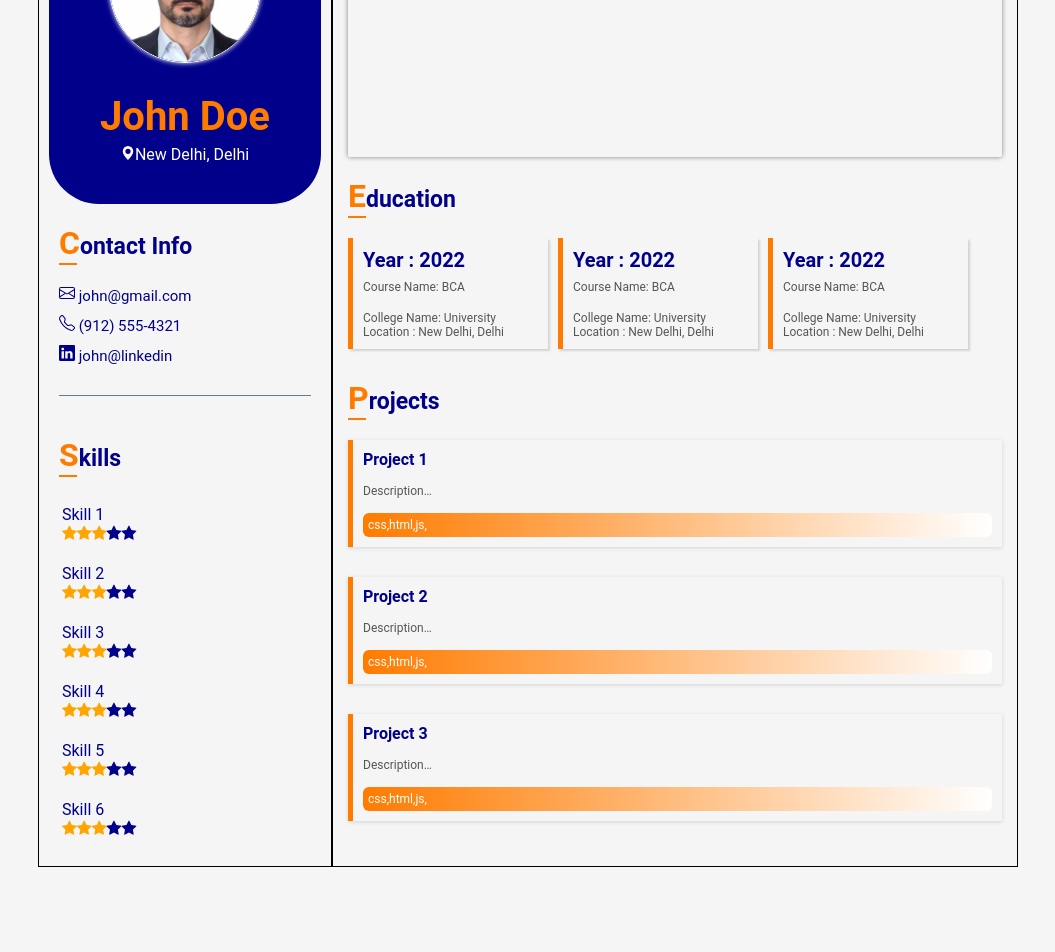
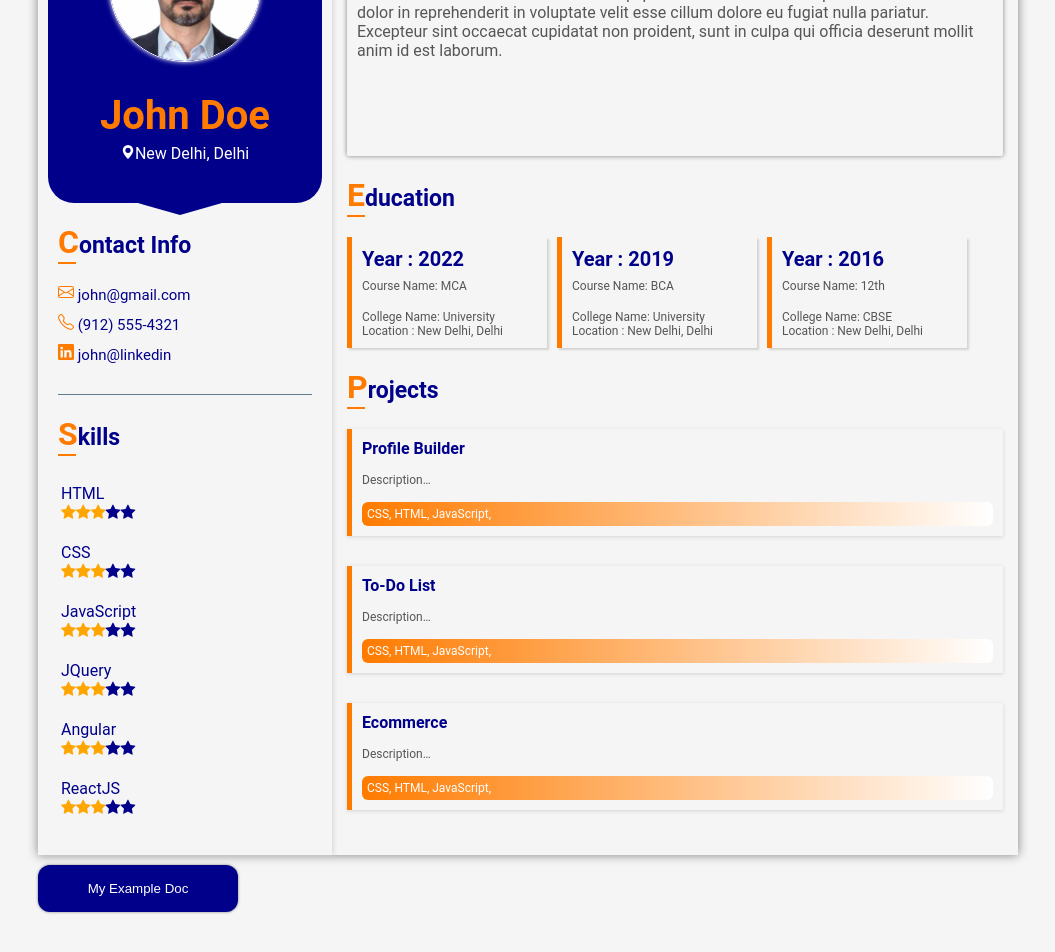
Before and after one commit to vanshikaa-06/MockProject, a React (Create React App) app: page / in a window 1280 px wide. Shown: the part 190-1142 px from the top of the page, without its empty margins (112-1167 px from the left). Before the commit the page ends 1107 px from the top, so only its background shows below. Built offline with nearby package versions, Linux system fonts and the light colour scheme.

Commit message:
final updates 1

```diff
--- a/src/App.js
+++ b/src/App.js
@@ -2,6 +2,7 @@ import logo from './logo.svg';
 import './App.scss';
 import Records from './records.json'
 import React from 'react';
+import ExampleDoc from './downloads/Resume.pdf'
 <style>
   @import url('https://fonts.googleapis.com/css2?family=Roboto:wght@300&display=swap');
 </style>
@@ -17,6 +18,7 @@ function App() {
         Records && Records.map(record=>{
           return(
             <React.Fragment>
+              <div className='profile-detail'>
             <div className='profile-pic'>
             <img src={record.aboutme.image} height={150} width={150} alt="profile"></img><br/>
               </div>
@@ -29,6 +31,7 @@ function App() {
                 <path d="M8 16s6-5.686 6-10A6 6 0 0 0 2 6c0 4.314 6 10 6 10zm0-7a3 3 0 1 1 0-6 3 3 0 0 1 0 6z"/>
                 </svg>
                   {record.aboutme.location.city}, {record.aboutme.location.state}<br/>
+             </div>
              </div>
             </React.Fragment>
           )
@@ -123,13 +126,6 @@ function App() {
                             )
                 }
                 )}
-                {/* <div class="desc-container">
-                              <h4>2017 - Present</h4>
-                              <p>UX Developer</p>
-                              <p>Lorem ipsum dolor sit amet consectetur adipisicing elit. Ducimus autem soluta,
-                              repellat minus quam ad pariatur eaque. Neque provident impedit aut eveniet
-                              </p>
-                          </div> */}
                           </div>
               </React.Fragment>
             )
@@ -149,7 +145,7 @@ function App() {
                                       <div className='small-container'>
                                         <h4>{data.name}</h4>
                                         <p>{data.description}</p>
-                                        <p>{data.techStack.map(data => (<span>{data},</span>))}</p>
+                                        <p>{data.techStack.map(data => (<span>{data}, </span>))}</p>
                                       </div>
 
                             )
@@ -166,8 +162,8 @@ function App() {
 
     </div>
 
-
-
+  <a href={ExampleDoc} download="MyExampleDoc" target='_blank'>
+    <button className='btn1'>My Example Doc</button></a>
     </React.Fragment>
   );
 }
--- a/src/App.scss
+++ b/src/App.scss
@@ -17,14 +17,17 @@ body {
 .grid-container{
   display:grid;
   grid-template-columns: 30% 70%;
+  box-shadow: 0px 0px 10px gray;
 }
 
 .containerfirst{
-  border: 1px solid black;
+  // border: 1px solid black;
+  box-shadow: 1px 0px 5px lightgray;
+
 }
 
 .containersec{
-  border: 1px solid black;
+  // border: 1px solid black;
   padding: 15px;
 }
 
@@ -83,12 +86,13 @@ li {
 }
 
 .contact-info {
-  margin-bottom: 40px;
+  margin-bottom: 20px;
   margin-left: 20px;
   margin-right: 20px;
   font-size: 15px;
   border-bottom: 1px solid #607D8B;
   padding-bottom: 20px;
+  color: darkblue;
 }
 
 .contact-info span {
@@ -96,16 +100,30 @@ li {
   margin-bottom: 10px;
 }
 
+.contact-info span svg{
+  color: rgb(255, 123, 0);
+}
+
 .aboutus-container{
     padding: 20px;
     background-color: darkblue;
-    border-bottom-right-radius: 50px;
-    border-bottom-left-radius: 50px;
+    border-bottom-right-radius: 26px;
+    border-bottom-left-radius: 26px;
     margin:0px 10px;
-    color:rgb(255, 123, 0)
+    color:rgb(255, 123, 0);
 }
+
+.profile-detail::after{
+  content: "";
+  width: 0;
+  height: 0;
+  border-right: 7rem solid transparent;
+  border-left: 7rem solid transparent;
+  border-top: 2rem solid darkblue;
+  position: absolute;
+}
+
 .profile-pic{
-
     box-shadow: 0px 0px 5px white;
     border: 1px solid white;
     border-radius: 60%;
@@ -182,7 +200,7 @@ li {
     font-family: 'Roboto', sans-serif;
     border-left:5px solid rgb(255, 123, 0);
     flex-basis: 175px;
-    margin: 0px 10px 10px 0px;
+    margin: 0px 10px 0px 0px;
     box-shadow: 2px 2px 2px lightgray;
   }
   .desc-container h4{
@@ -211,5 +229,15 @@ li {
       width: 18px;
       padding-top: 1px;
       border-bottom: 2px solid rgb(255, 123, 0);
+  }
 
+  .btn1{
+    background-color: darkblue;
+    border: 1px solid transparent;
+    width: 200px;
+    color: white;
+    padding: 15px 20px;
+    margin-top: 10px;
+    border-radius: 12px;
+    box-shadow: 0px 0px 3px gray;
   }
--- a/src/records.json
+++ b/src/records.json
@@ -7,37 +7,37 @@
         "city": "New Delhi",
         "state" : "Delhi"
       },
-      "summary": "A summary of John Doe…"
+      "summary": "Lorem ipsum dolor sit amet, consectetur adipiscing elit, sed do eiusmod tempor incididunt ut labore et dolore magna aliqua. Ut enim ad minim veniam, quis nostrud exercitation ullamco laboris nisi ut aliquip ex ea commodo consequat. Duis aute irure dolor in reprehenderit in voluptate velit esse cillum dolore eu fugiat nulla pariatur. Excepteur sint occaecat cupidatat non proident, sunt in culpa qui officia deserunt mollit anim id est laborum."
     },
     "skills": [
       {
-        "name": "Skill 1",
-        "level": "Master"
+        "name": "HTML",
+        "level": 4
       },
       {
-        "name": "Skill 2",
-        "level": "Beginner"
+        "name": "CSS",
+        "level": 4
       },
       {
-        "name": "Skill 3",
-        "level": "Intermediate"
+        "name": "JavaScript",
+        "level": 5
       },
       {
-        "name": "Skill 4",
-        "level": "Intermediate"
+        "name": "JQuery",
+        "level": 3
       },
       {
-        "name": "Skill 5",
-        "level": "Intermediate"
+        "name": "Angular",
+        "level": 2
       },
       {
-        "name": "Skill 6",
-        "level": "Intermediate"
+        "name": "ReactJS",
+        "level": 1
       }
     ],
     "education": [
       {
-        "courseName": "BCA",
+        "courseName": "MCA",
         "college": "University",
         "year": "2022",
         "location": {
@@ -48,16 +48,16 @@
       {
         "courseName": "BCA",
         "college": "University",
-        "year": "2022",
+        "year": "2019",
         "location": {
           "city": "New Delhi",
           "state" : "Delhi"
         }
       },
       {
-        "courseName": "BCA",
-        "college": "University",
-        "year": "2022",
+        "courseName": "12th",
+        "college": "CBSE",
+        "year": "2016",
         "location": {
           "city": "New Delhi",
           "state" : "Delhi"
@@ -66,30 +66,30 @@
     ],
     "projects": [
       {
-        "name": "Project 1",
+        "name": "Profile Builder",
         "description": "Description…",
         "techStack": [
-          "css",
-          "html",
-          "js"
+          "CSS",
+          "HTML",
+          "JavaScript"
         ]
       },
       {
-        "name": "Project 2",
+        "name": "To-Do List",
         "description": "Description…",
         "techStack": [
-          "css",
-          "html",
-          "js"
+          "CSS",
+          "HTML",
+          "JavaScript"
         ]
       },
       {
-        "name": "Project 3",
+        "name": "Ecommerce",
         "description": "Description…",
         "techStack": [
-          "css",
-          "html",
-          "js"
+          "CSS",
+          "HTML",
+          "JavaScript"
         ]
       }
     ],
```
Also changed, not shown: 1 other file (tests, documents, lock files or other folders).
